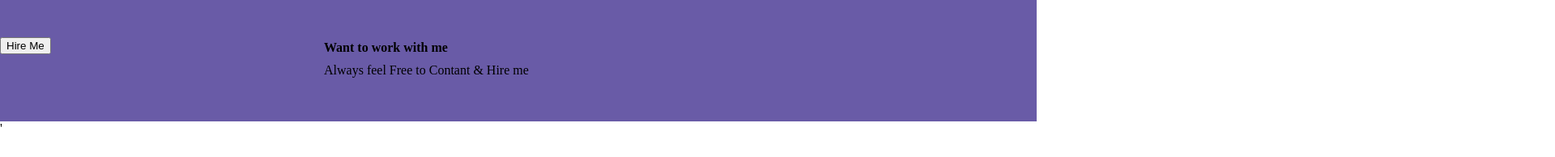
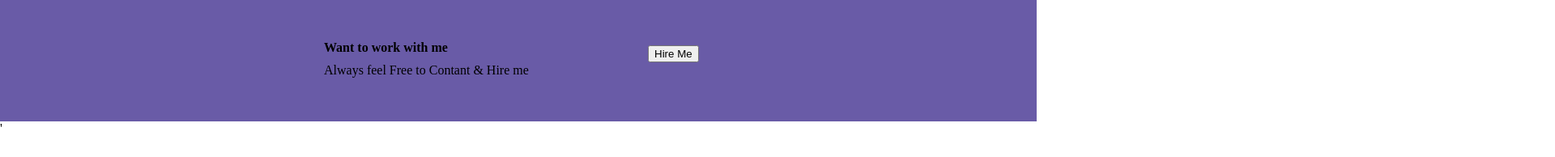
Before and after one commit to Zagz01/Projet_nouilles_youri_pinzani_sofiane, a plain HTML site: page index.html in a window 1280 px wide. Shown: the top 194 px of the page at 81% size, 1920 px wide, since content can reach past the window. Drawn offline with Linux system fonts and the light colour scheme.

Commit message:
placement buton

```diff
--- a/index.html
+++ b/index.html
@@ -15,7 +15,7 @@
         <span>Want to work with me</span>
         <span class="textealigne2">Always feel Free to Contant & Hire me</span>
     </div>
-    <div class="placementbuton"><button>Hire Me</button></div>
+    <div class="placementbuton"><button class="widthbuton">Hire Me</button></div>
     </div>
     </section>
     <section>'</section>
--- a/public/css/style.css
+++ b/public/css/style.css
@@ -23,5 +23,7 @@ body{
     font-weight: lighter;
 }
 .placementbuton{
-
+    position: relative;
+    right: -800px;
+    top: 10px;
 }
```
